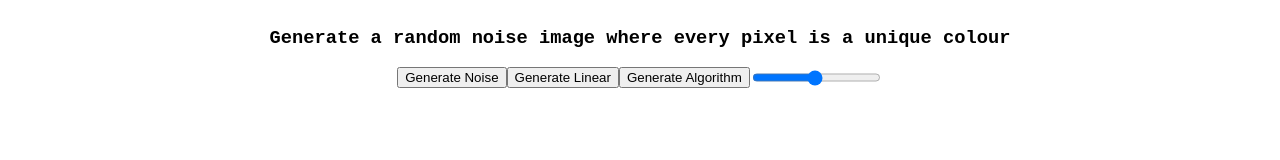
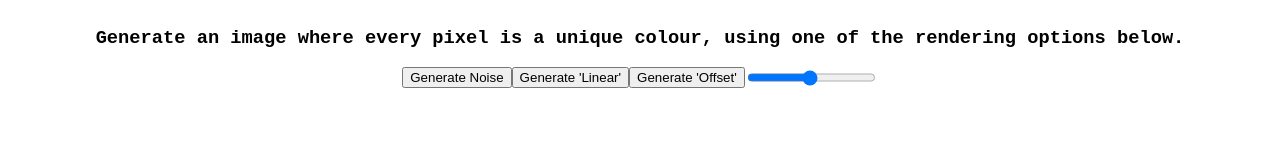
Before and after one commit to wilgru/WG-Image-Generator, a plain HTML site: page index.html in a window 1280 px wide. Drawn offline with Linux system fonts and the light colour scheme.

Commit message:
updated description

```diff
--- a/index.html
+++ b/index.html
@@ -10,19 +10,19 @@
     <div style="display: flex; flex-direction: column; justify-content: space-evenly; align-items: center;">
         <div id="render-controls" style="display: flex; flex-direction: column; align-items: center; margin-bottom: 10px;">
             <h3 style="font-family:'Courier New', Courier, monospace">
-                Generate a random noise image where every pixel is a unique colour
+                Generate an image where every pixel is a unique colour, using one of the rendering options below.
             </h3>
             <div style="display: flex;">
                 <button id="render-noise-btn">
                     Generate Noise
                 </button>
                 <button id="render-linear-btn">
-                    Generate Linear
+                    Generate 'Linear'
                 </button>
-                <button id="render-algorithm-btn">
-                    Generate Algorithm
+                <button id="render-offset-btn">
+                    Generate 'Offset'
                 </button>
-                <input type="range" min="1" max="64" value="32" class="slider" id="render-algorithm-slider">
+                <input type="range" min="1" max="64" value="32" class="slider" id="render-offset-slider">
             </div>
         </div>
         <div id="render-output" style="width: fit-content;">
```
